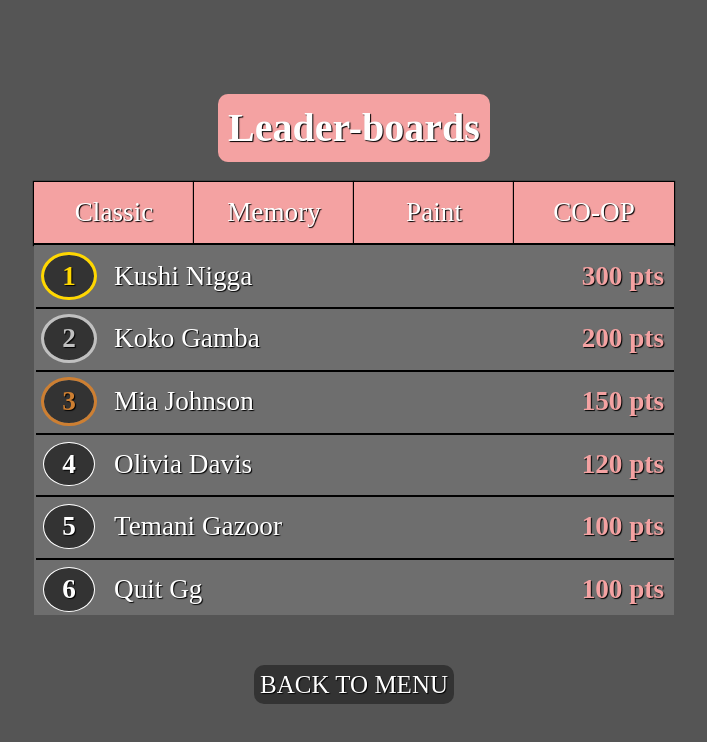
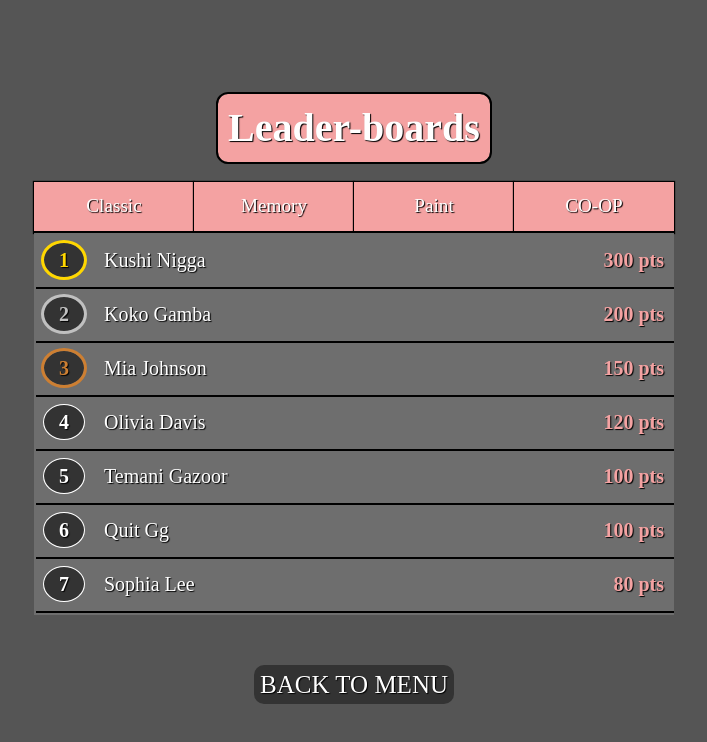
Before and after one commit to BeBo1337/PixelPaint, a React (Vite) app: page /gameover in a window 1280 px wide. Both pictures are taken after a click on the button "SCOREBOARD". Shown: the top 742 px of the page, without its empty margins (286-993 px from the left). Built offline with nearby package versions, Linux system fonts and the light colour scheme; a web font is replaced by a local one.

Commit message:
sort function added to scoreboard

```diff
--- a/src/assets/Scoreboard.scss
+++ b/src/assets/Scoreboard.scss
@@ -1,7 +1,9 @@
 $logoColor: rgb(244, 162, 162);
 .scoreboard-container {
+
     transform: translateY(10%);
     .leaderboards-header {
+        outline: 2px solid black;
         margin: 30px 0px;
         color: rgb(255, 255, 255);
         text-shadow: 1px 1px 1px rgb(0, 0, 0);
@@ -13,6 +15,7 @@ $logoColor: rgb(244, 162, 162);
         border-radius: 10px;
     }
     width: 50vw;
+
     display: flex;
     flex-direction: column;
     font-family: 'Bruno Ace';
@@ -23,7 +26,7 @@ $logoColor: rgb(244, 162, 162);
     .gamemodes-container {
         width: 100%;
         display: flex;
-        font-size: 1.7em;
+        font-size: 1em;
         color: white;
         background-color: #6e6e6e;
         text-shadow: 1px 1px 1px black;
@@ -33,7 +36,8 @@ $logoColor: rgb(244, 162, 162);
             min-width: 50px;
             width: 100%;
             text-align: center;
-            padding: 10px;
+            font-size: 1.2em;
+            padding: 10px 0px;
             box-shadow: 0px 0px 1px 1px black;
             border-bottom: 2px solid black;
             &:hover {
@@ -95,13 +99,13 @@ $logoColor: rgb(244, 162, 162);
                 margin: 0;
                 display: flex;
                 gap: 20px;
-                font-size: 1.7em;
+                font-size: 1.25em;
                 font-weight: 600;
                 align-items: center;
                 justify-content: space-between;
                 span:nth-child(1) {
-                    padding: 5px 20px;
-                    width: 50px;
+                    padding: 5px 0px;
+                    width: 40px;
                     display: flex;
                     justify-content: center;
                     border-radius: 50%;
--- a/src/components/Scoreboard.tsx
+++ b/src/components/Scoreboard.tsx
@@ -12,7 +12,9 @@ const playersData = [
     { name: 'Alex Thompson', score: 50 },
     { name: 'Sophia Lee', score: 80 },
     { name: 'Ethan Wilson', score: 75 },
-    { name: 'Olivia Davis', score: 120 }
+    { name: 'Olivia Davis', score: 120 },
+    { name: 'Omer Zevel', score: 20 },
+    { name: 'Omer Zevel', score: 20 },
 ]
 
 export default function Scoreboard() {
```
